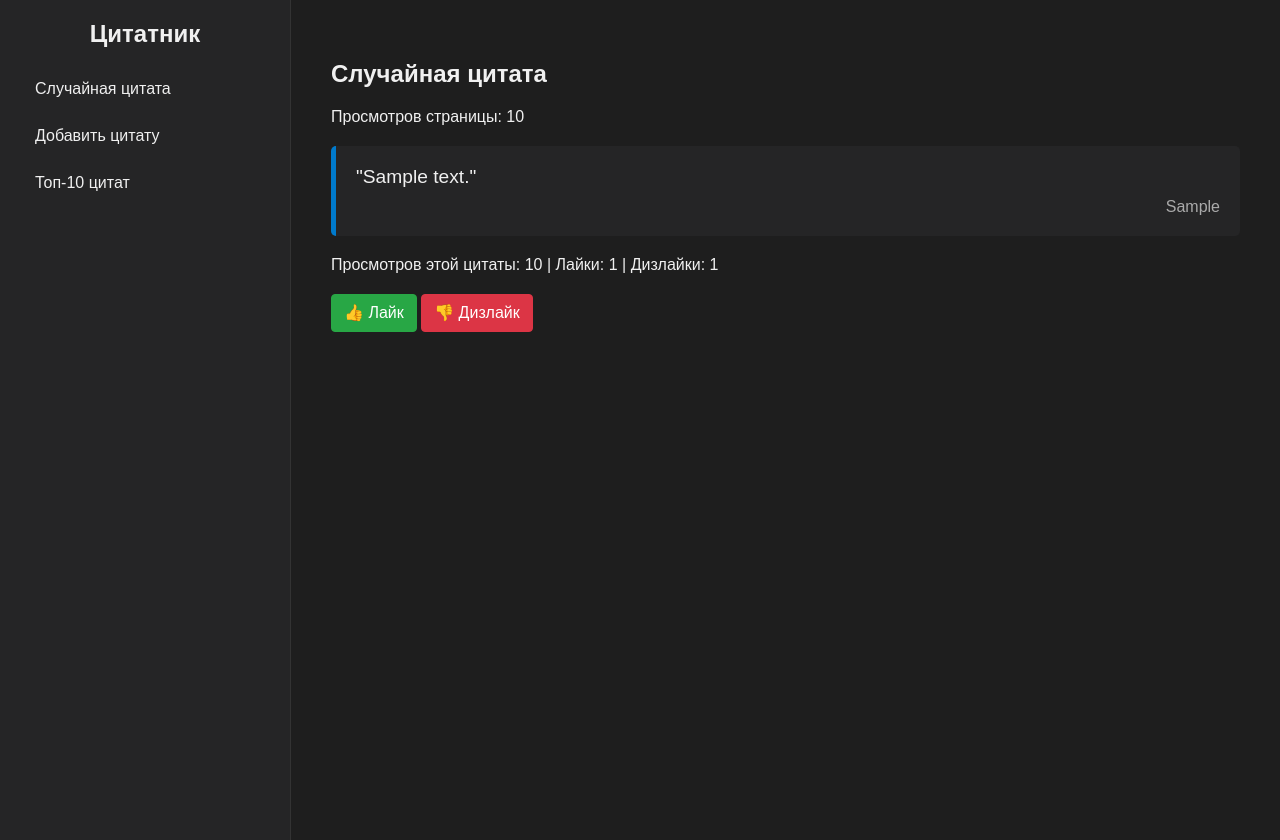
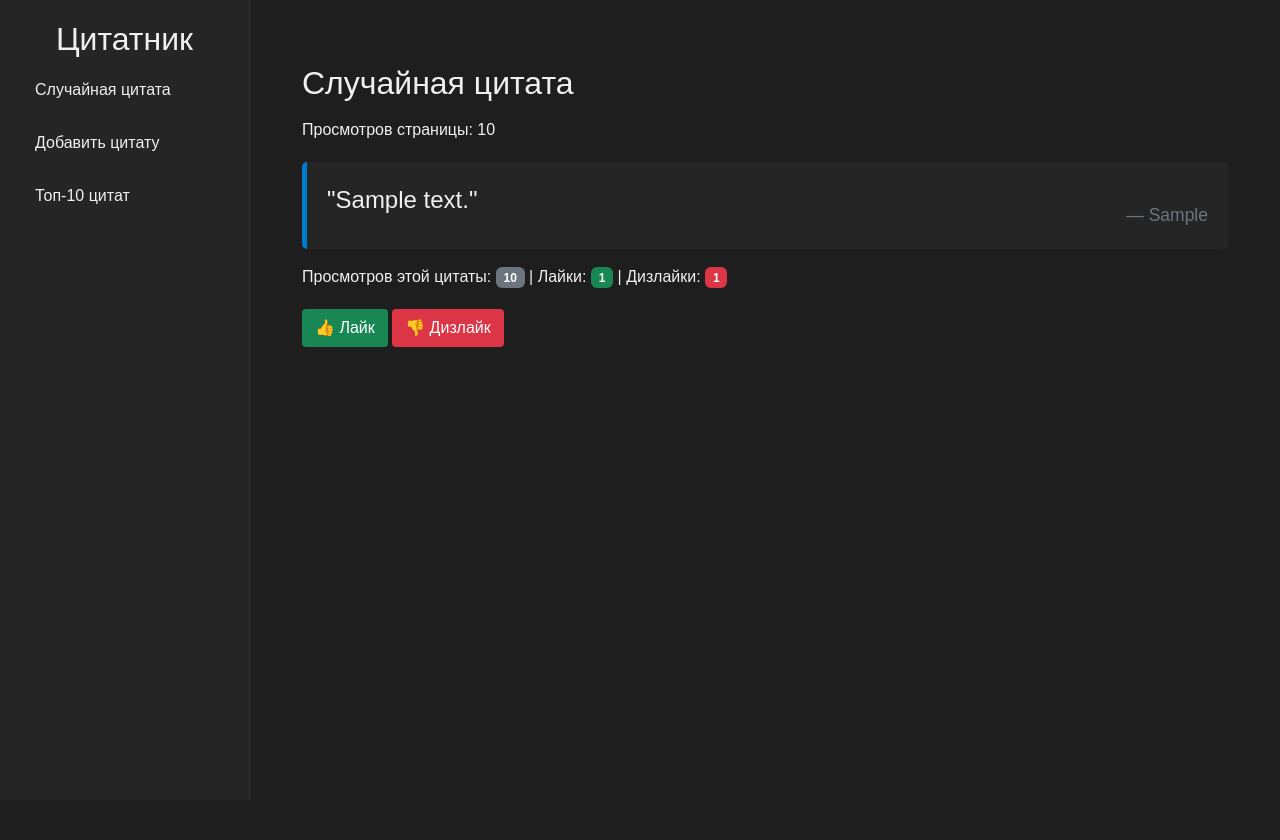
Before and after one commit to ArthurMeloyan/quote_book, a Django app: template quotes/templates/quotes/index.html in a window 1280 px wide. After the commit the page ends 800 px from the top, so only its background shows below. Run offline with Django 5.2, Linux system fonts and the light colour scheme; tables that the repository leaves empty hold one stand-in row (values such as "Sample post"); the template is opened without the code that fills it: values that come from a table or form of the project are taken from there, most other values are stand-ins (such as "Sample title", 1, 10 or a date in 2020); parts of the project's set-up code (start-up, migrations or seed data) failed here and were passed over.

Commit message:
style: some style changes

```diff
--- a/quotes/templates/quotes/base.html
+++ b/quotes/templates/quotes/base.html
@@ -5,6 +5,7 @@
     <meta charset="UTF-8">
     <meta name="viewport" content="width=device-width, initial-scale=1.0">
     <title>{% block title %}Цитатник{% endblock %}</title>
+    <link rel="stylesheet" href="https://cdn.jsdelivr.net/npm/bootstrap@5.3.3/dist/css/bootstrap.min.css" integrity="sha384-QWTKZyjpPEjISv5WaRU9OFeRpok6YctnYmDr5pNlyT2bRjXh0JMhjY6hW+ALEwIH" crossorigin="anonymous">
     <link rel="stylesheet" href="{% static 'quotes/css/style.css' %}">
 </head>
 <body>
@@ -18,7 +19,7 @@
             <nav class="sidebar-nav">
                 <ul>
                     <li><a href="{% url 'random_quote' %}">Случайная цитата</a></li>
-                    <li><a href="#">Добавить цитату</a></li>
+                    <li><a href="{% url 'create_quote' %}">Добавить цитату</a></li>
                     <li><a href="#">Топ-10 цитат</a></li>
                 </ul>
             </nav>
--- a/quotes/templates/quotes/index.html
+++ b/quotes/templates/quotes/index.html
@@ -6,8 +6,8 @@
         <p>Просмотров страницы: {{ page_views }}</p>
 
         {% if quote %}
-            <div class="card">
-                <div class="card-body">
+            <div class="--card">
+                <div class="--card-body">
                     <blockquote class="blockquote mb-0">
                         <p>"{{ quote.text }}"</p>
                         <footer class="blockquote-footer">{{ quote.source }}</footer>
@@ -23,19 +23,19 @@
             <div style="margin-top: 20px;">  <!-- Небольшой отступ сверху -->
                 <form action="{% url 'like_quote' quote.id %}" method="post" style="display: inline-block;">
                     {% csrf_token %}
-                    <button type="submit" class="btn like-btn">👍 Лайк</button>
+                    <button type="submit" class="btn btn-success">👍 Лайк</button>
                 </form>
 
                 <form action="{% url 'dislike_quote' quote.id %}" method="post" style="display: inline-block;">
                     {% csrf_token %}
-                    <button type="submit" class="btn dislike-btn">👎 Дизлайк</button>
+                    <button type="submit" class="btn btn-danger">👎 Дизлайк</button>
                 </form>
             </div>
 
 
         {% else %}
             <div class="alert alert-info" role="alert">
-                В базе пока нет ни одной цитаты. <a href="#" class="alert-link">Добавьте первую!</a>
+                В базе пока нет ни одной цитаты. <a href="{% url 'create_quote' %}" class="alert-link">Добавьте первую!</a>
             </div>
         {% endif %}
     </div>
--- a/quotes/urls.py
+++ b/quotes/urls.py
@@ -5,4 +5,5 @@
     path('', views.random_quote_view, name='random_quote'),
     path('quote/<int:quote_id>/like/', views.like, name='like_quote'),
     path('quote/<int:quote_id>/dislike/', views.dislike, name='dislike_quote'),
+    path('quote/create', views.add_quote_view, name='create_quote')
 ]
```
